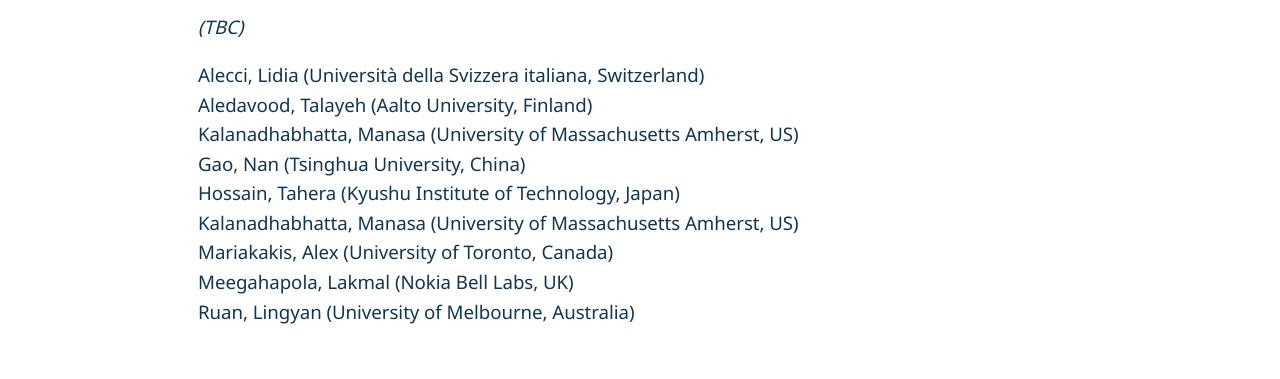
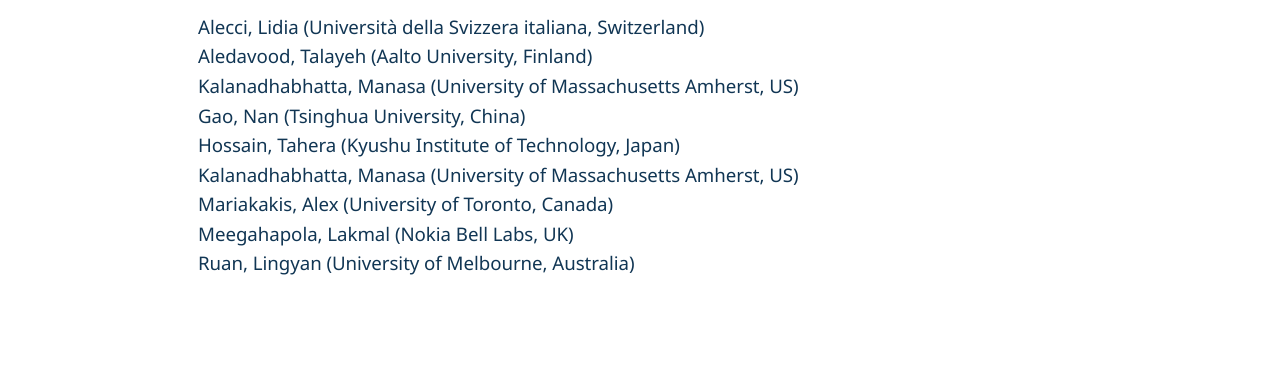
Before and after one commit to wellcomp2025/wellcomp2025.github.io, a plain HTML site: page committee.html in a window 1280 px wide. Shown: the part 516-895 px from the top of the page. After the commit the page ends 847 px from the top, so only its background shows below. Drawn offline with Linux system fonts and the light colour scheme; a web font is replaced by a local one.

Commit message:
2025_06_10_11_04

```diff
--- a/committee.html
+++ b/committee.html
@@ -37,7 +37,7 @@
 
     <main id="content" class="main-content" role="main">
       <h1 id="call-for-papers">Technical Program Committee</h1>
-      <p><i>(TBC)</i></p>
+      <!-- <p><i>(TBC)</i></p> -->
 <!--       <h2>TBA</h2> -->
 
       <p>
```
